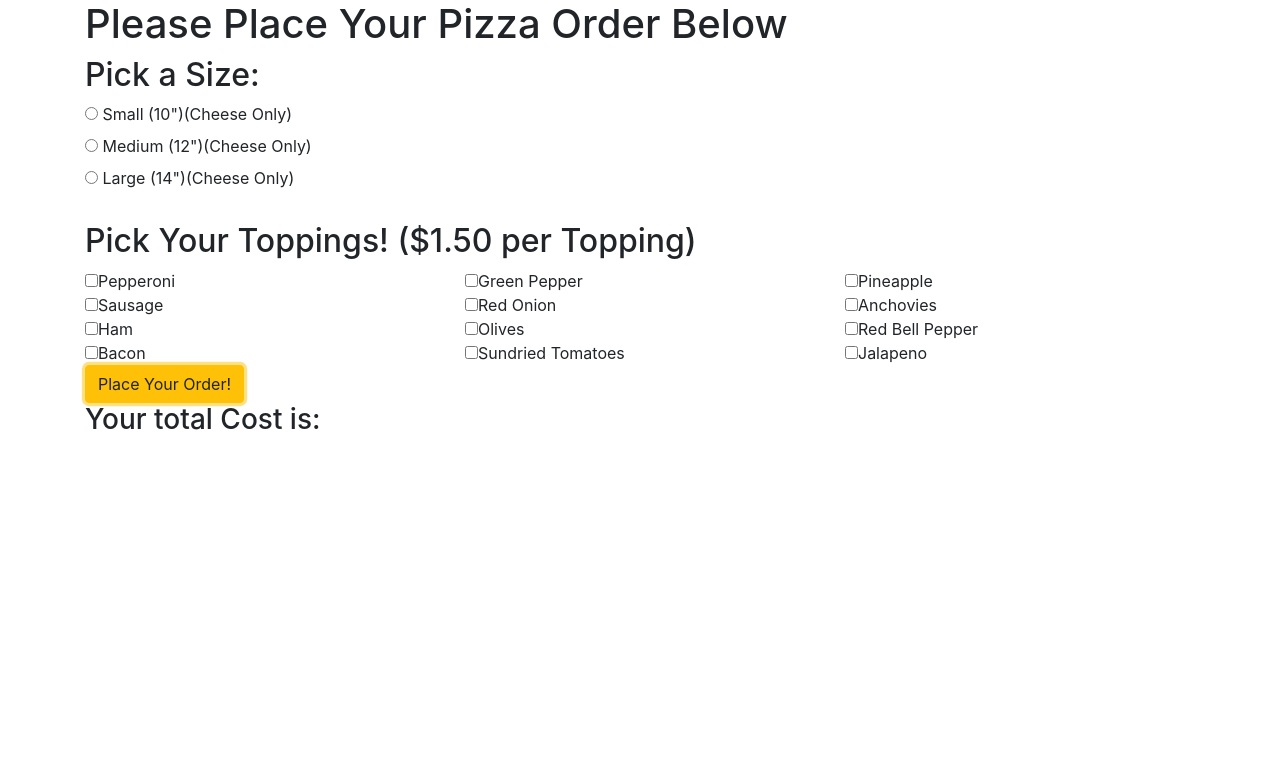
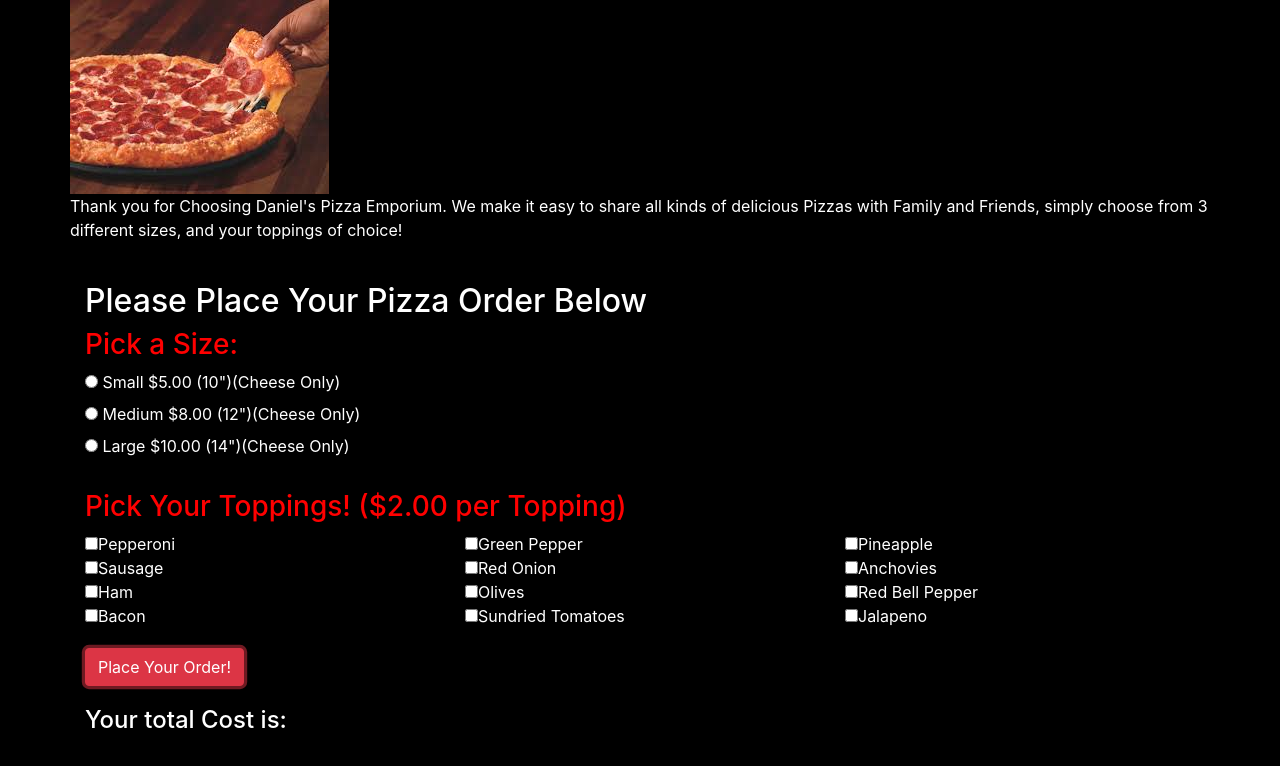
Before and after one commit to DanielL87/pizza, a plain HTML site: page index.html in a window 1280 px wide. Both pictures are taken after a click on the button "Place Your Order!". Drawn offline with Linux system fonts and the light colour scheme.

Commit message:
add further styling to main page, create READ.ME

```diff
--- a/css/styles.css
+++ b/css/styles.css
@@ -1,7 +1,25 @@
 body {
-
+  background-color: black;
+  color: white;
 }
 
-h3{
+h3 {
+  color: Red;
+}
+h4{
   display: none;
+  margin-top: 20px;
 }
+
+/* .pizza {
+  height:200px;
+  width:200px;
+} */
+
+p{
+  color:white;
+}
+
+button {
+  margin-top: 20px;
+}
--- a/index.html
+++ b/index.html
@@ -9,31 +9,45 @@
   </head>
   <body>
     <div class="container">
-      <h1>Please Place Your Pizza Order Below</h1>
 
-        <h2>Pick a Size:</h2>
+      <div class="Header">
+        <div class="row">
+          <div class="col-med-6">
+            <img src="img/pizza.jpg" alt="pizza" class="pizza">
+          </div>
+          <div class="col-med-6">
+            <p class="intro">Thank you for Choosing Daniel's Pizza Emporium. We make it easy to
+            share all kinds of delicious Pizzas with Family and Friends, simply choose from
+            3 different sizes, and your toppings of choice!</p>
+          </div>
+        </div>
+      </div>
+
+      <br>
+      <h2>Please Place Your Pizza Order Below</h2>
+        <h3>Pick a Size:</h3>
         <div id="size">
           <div class="radio">
             <label>
               <input type="radio" name="flavor" value="small">
-              Small (10")(Cheese Only)
+              Small $5.00 (10")(Cheese Only)
             </label>
           </div>
           <div class="radio">
             <label>
               <input type="radio" name="flavor" value="medium">
-              Medium (12")(Cheese Only)
+              Medium $8.00 (12")(Cheese Only)
             </label>
           </div>
           <div class="radio">
             <label>
               <input type="radio" name="flavor" value="large">
-              Large (14")(Cheese Only)
+              Large $10.00 (14")(Cheese Only)
             </label>
           </div>
         </div>
         <br>
-         <h2>Pick Your Toppings! ($1.50 per Topping)</h2>
+         <h3>Pick Your Toppings! ($2.00 per Topping)</h3>
          <div class="row">
            <div class="col-md-4">
              <input type="checkbox" name="toppings" value="pepperoni">Pepperoni<br>
@@ -57,9 +71,9 @@
 
      </div>
 
-        <button type="button" name="button" id="placeOrder" class="btn btn-warning">Place Your Order!</button>
+        <button type="button" name="button" id="placeOrder" class="btn btn-danger">Place Your Order!</button>
 
-        <h3 class="cost">Your total Cost is:<span id="cost"></span></h3>
+        <h4 class="cost">Your total Cost is:<span id="cost"></span></h4>
 
     </div>
   </body>
--- a/js/scripts.js
+++ b/js/scripts.js
@@ -3,7 +3,7 @@ function Order (pizzaSize, toppings) {
   this.pizzaSize = pizzaSize;
   // this.sauce = 1;
   // this.cheese = 1;
-  this.toppings = (toppings.length) * 1.5;
+  this.toppings = (toppings.length) * 2;
   this.price = 0
 }
 
@@ -14,7 +14,10 @@ Order.prototype.finalCost = function (){
     this.price += 8;
   } else if (this.pizzaSize == "large") {
   this.price += 10
-  }
+} else {
+  alert("Please Pick a Pizza Size!")
+  document.return()
+}
   // this.price += this.sauce;
   // this.price += this.cheese;
   this.price += this.toppings;
@@ -26,7 +29,7 @@ Order.prototype.finalCost = function (){
 $(document).ready(function(event){
   $("#placeOrder").click(function(){
     $(".cost").show();
-    $("#cost").text(cost);
+
     var pizzaSize = $("input:radio[name=flavor]:checked").val();
     var toppings = [];
       $("input:checkbox[name=toppings]:checked").each(function(){
@@ -36,8 +39,9 @@ $(document).ready(function(event){
          }
       });
 
-
     var newPizza = new Order (pizzaSize, toppings);
     var cost = newPizza.finalCost();
+
+    $("#cost").text(" $" + cost +".00");
   });
 });
```
Also changed, not shown: img/pizza.jpg (added), 1 other file. Lines whose indentation alone changed are shown as unchanged.
